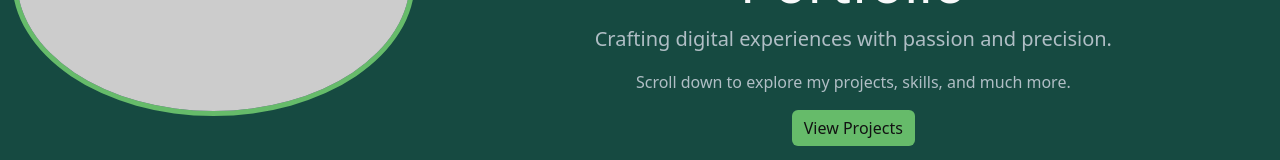
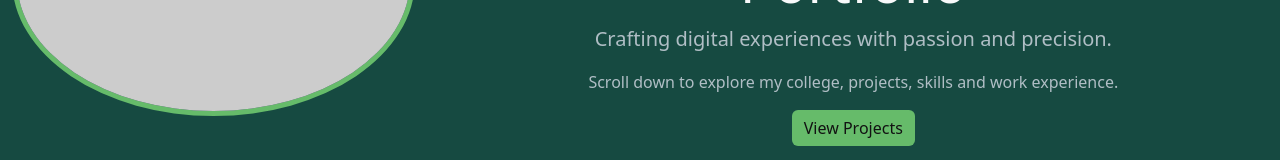
Before and after one commit to squaredphoenix/portfolio-website, a React (Create React App) app: page / in a window 1280 px wide. Shown: the part 344-504 px from the top of the page. Built offline with nearby package versions, Linux system fonts and the light colour scheme.

Commit message:
Website Changes and add a yml file

```diff
--- a/src/components/Welcome.js
+++ b/src/components/Welcome.js
@@ -12,7 +12,7 @@ const Welcome = () => {
                 <Col md={8} className="my-auto animate__animated animate__fadeIn">
                     <h1 className="display-4">Welcome to My Software Engineer / Programmer Portfolio</h1>
                     <p className="lead">Crafting digital experiences with passion and precision.</p>
-                    <p>Scroll down to explore my projects, skills, and much more.</p>
+                    <p>Scroll down to explore my college, projects, skills and work experience.</p>
                     <Button href="#projects" className="btn">View Projects</Button>
                 </Col>
             </Row>
```
